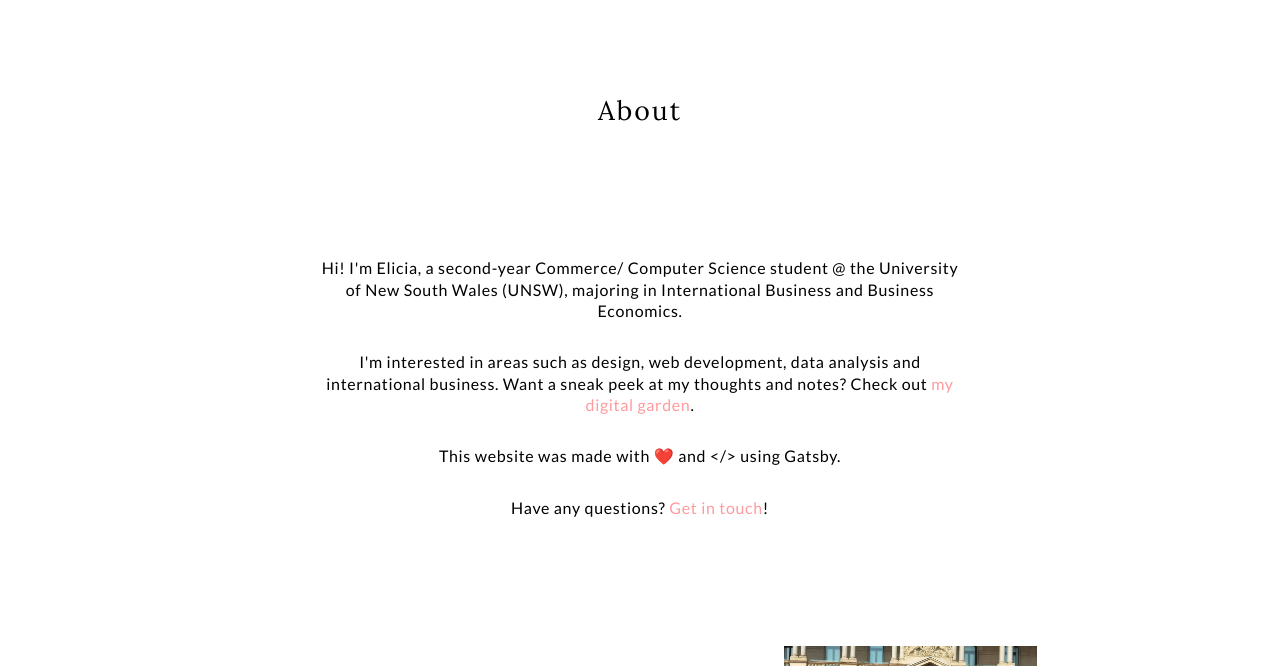
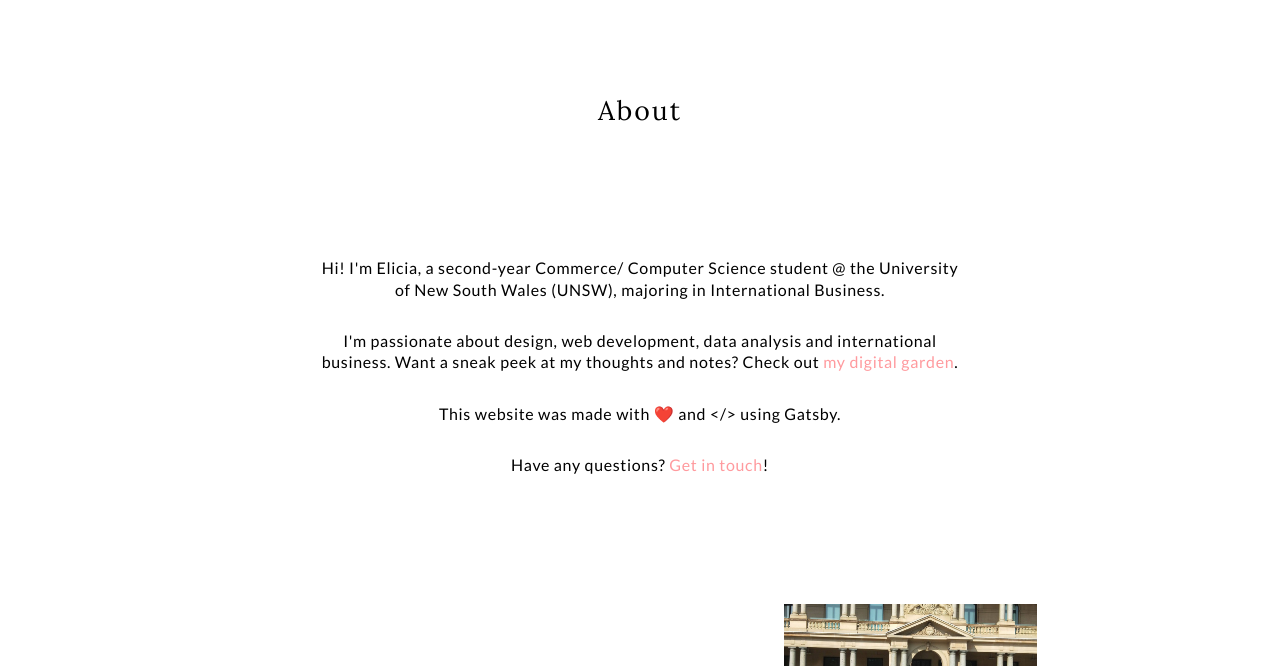
Before and after one commit to eliciaauduong/blog, a Gatsby site: page /about in a window 1280 px wide. Shown: the part 60-726 px from the top of the page. Built offline with nearby package versions, Linux system fonts and the light colour scheme; Gatsby itself is replaced by a stand-in of ours; grey boxes are pictures that could not be loaded.

Commit message:
updated major in about page

```diff
--- a/src/pages/about.js
+++ b/src/pages/about.js
@@ -14,12 +14,12 @@ export default function About() {
           <p class="about-desc">
             Hi! I'm Elicia, a second-year Commerce/ Computer Science student @
             the University of New South Wales (UNSW), majoring in International
-            Business and Business Economics.
+            Business.
           </p>
           <p class="about-desc">
-            I'm interested in areas such as design, web development, data
-            analysis and international business. Want a sneak peek at my
-            thoughts and notes? Check out{" "}
+            I'm passionate about design, web development, data analysis and
+            international business. Want a sneak peek at my thoughts and notes?
+            Check out{" "}
             <a
               href="https://eliciaauduong.github.io/digital-garden/"
               target="_blank"
```
